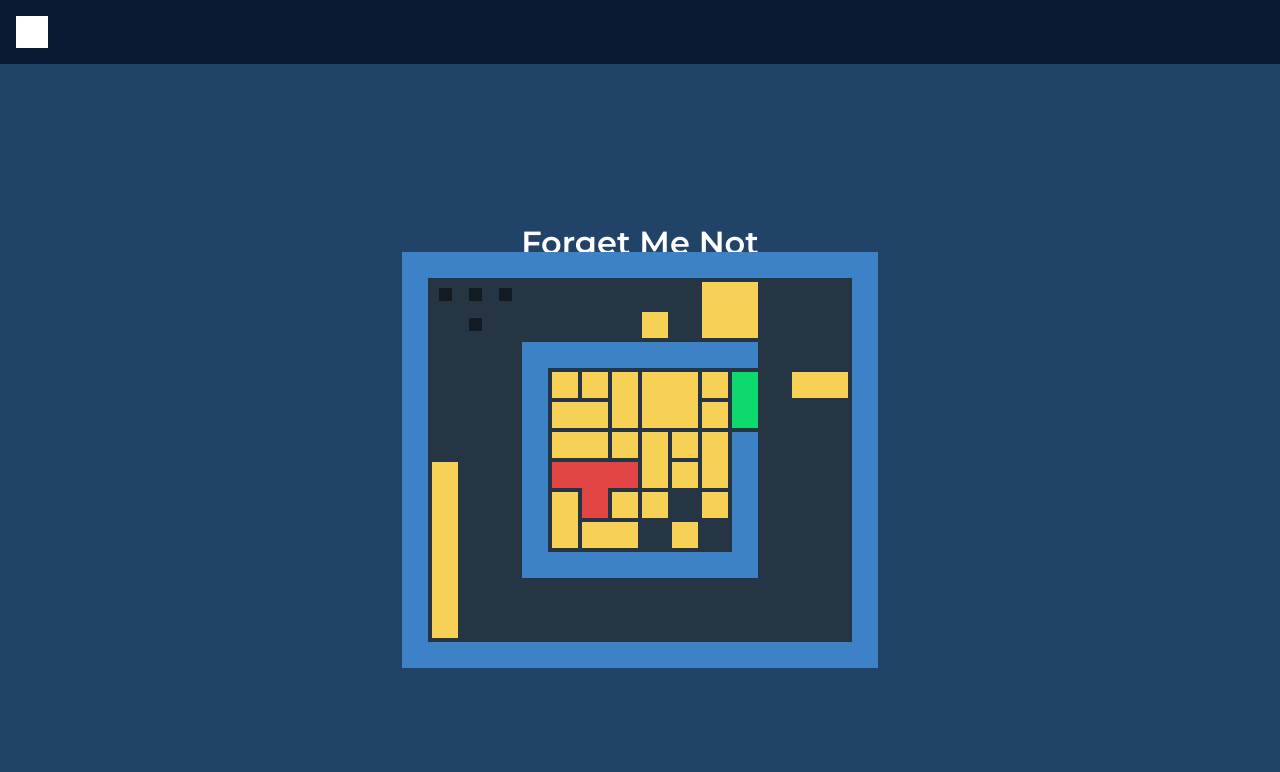
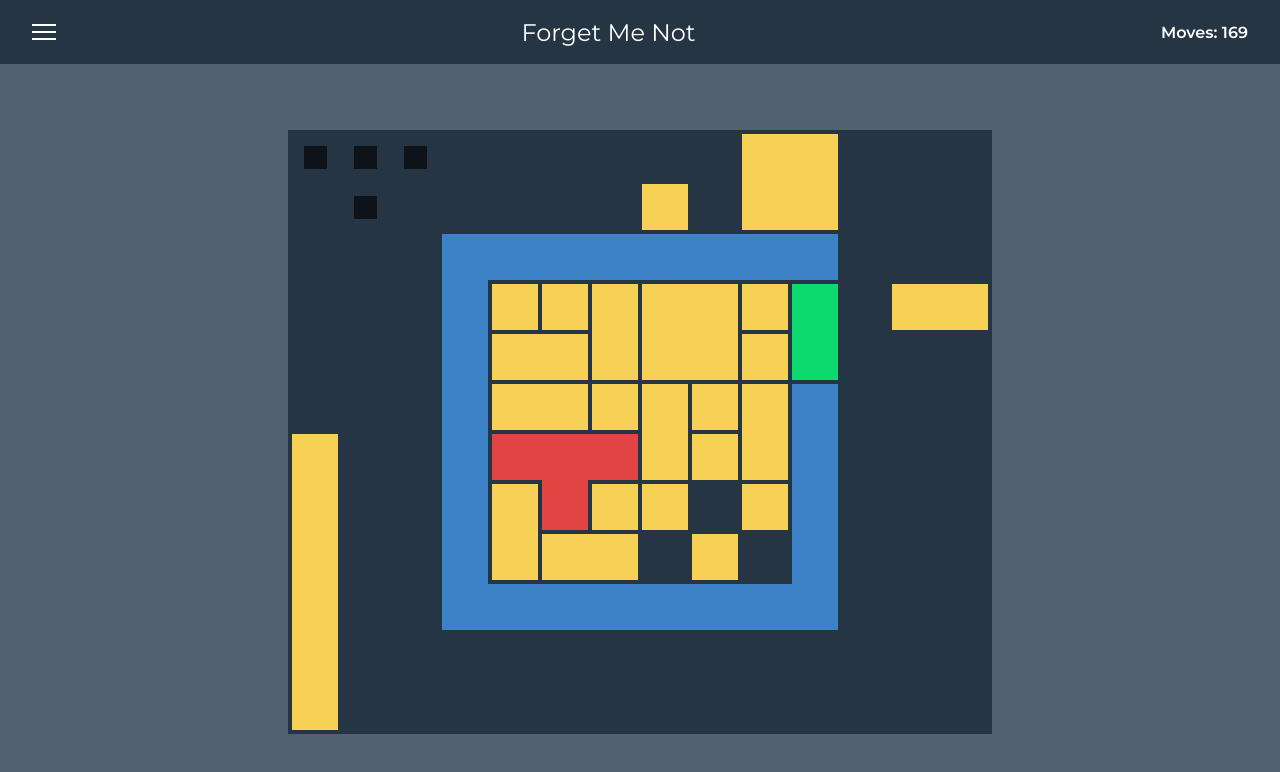
Before and after one commit to krisztian-kugler/klotski-game, a website built with webpack: page src/index.html in a window 1280 px wide. Built offline with nearby package versions, Linux system fonts and the light colour scheme.

Commit message:
menu formatting

```diff
--- a/src/board.ts
+++ b/src/board.ts
@@ -4,7 +4,7 @@ import { BoardMatrix } from "./board-matrix";
 import { validateBoard } from "./validity-checker";
 import { toZeroBased } from "./utils";
 
-const unit = 30;
+const unit = 50;
 
 type GridAxis = "gridRowStart" | "gridColumnStart";
 
--- a/src/index.html
+++ b/src/index.html
@@ -6,12 +6,20 @@
     <title>Klotski</title>
   </head>
   <body>
-    <div class="burger-icon"></div>
-    <header class="menu">
-      Continue where you left off (preview image of last position) or select a new challenge!
+    <header class="header">
+      <div class="burger-icon">
+        <span class="line"></span>
+        <span class="line"></span>
+        <span class="line"></span>
+      </div>
+      <div class="logo">Forget Me Not</div>
+      <div class="version">Moves: 169</div>
     </header>
+    <div class="menu">
+      Continue where you left off (preview image of last position) or select a new challenge! Options: flashing target,
+      dark theme / light theme
+    </div>
     <main class="main">
-      <div class="title">Forget Me Not</div>
       <div class="board-slot"></div>
     </main>
   </body>
--- a/src/styles.scss
+++ b/src/styles.scss
@@ -11,7 +11,45 @@ body {
   background-color: rgb(43, 91, 191);
   background-color: #3d81c7;
   background-color: #214367;
+  background-color: #425669;
+  background-color: #52616f;
   font-family: "Montserrat", sans-serif;
+}
+
+.header {
+  position: fixed;
+  z-index: 9999;
+  top: 0;
+  left: 0;
+  right: 0;
+  height: 4rem;
+  display: flex;
+  justify-content: space-between;
+  align-items: center;
+  padding: 0 2rem;
+  color: white;
+
+  .burger-icon {
+    display: flex;
+    flex-direction: column;
+    justify-content: space-between;
+    width: 1.5rem;
+    height: 1rem;
+    cursor: pointer;
+
+    .line {
+      height: 0.125rem;
+      background-color: white;
+    }
+  }
+
+  .logo {
+    font-size: 1.5rem;
+  }
+
+  .version {
+    font-weight: 600;
+  }
 }
 
 .menu {
@@ -24,6 +62,7 @@ body {
   height: 100vh;
   background-color: rgb(22, 23, 27);
   background-color: rgb(12, 25, 51);
+  background-color: #263544;
   color: white;
   transform: translateY(calc(-100vh + 4rem));
   transition: transform 200ms;
@@ -31,16 +70,6 @@ body {
 
 .menu.open {
   transform: translateY(0);
-}
-
-.burger-icon {
-  position: fixed;
-  z-index: 2;
-  top: 1rem;
-  left: 1rem;
-  width: 2rem;
-  height: 2rem;
-  background-color: white;
 }
 
 .main {
@@ -70,7 +99,7 @@ body {
   background-color: rgb(128, 157, 208);
   background-color: #0c1933;
   background-color: #263544;
-  box-shadow: 0 0 0 26px #3d81c7;
+  // box-shadow: 0 0 0 26px #3d81c7;
 }
 
 .entity {
@@ -220,6 +249,12 @@ body {
   background-color: #0c1933;
 }
 
+.target .core:after {
+  animation-name: targetPulse;
+  animation-iteration-count: infinite;
+  animation-duration: 5s;
+}
+
 .openable {
   cursor: pointer;
   animation-name: pulse;
@@ -238,3 +273,25 @@ body {
     opacity: 0.5;
   }
 }
+
+@keyframes targetPulse {
+  0% {
+    background-color: rgb(14, 19, 25);
+  }
+
+  40% {
+    background-color: rgb(14, 19, 25);
+  }
+
+  50% {
+    background-color: #e24343;
+  }
+
+  60% {
+    background-color: rgb(14, 19, 25);
+  }
+
+  100% {
+    background-color: rgb(14, 19, 25);
+  }
+}
```
